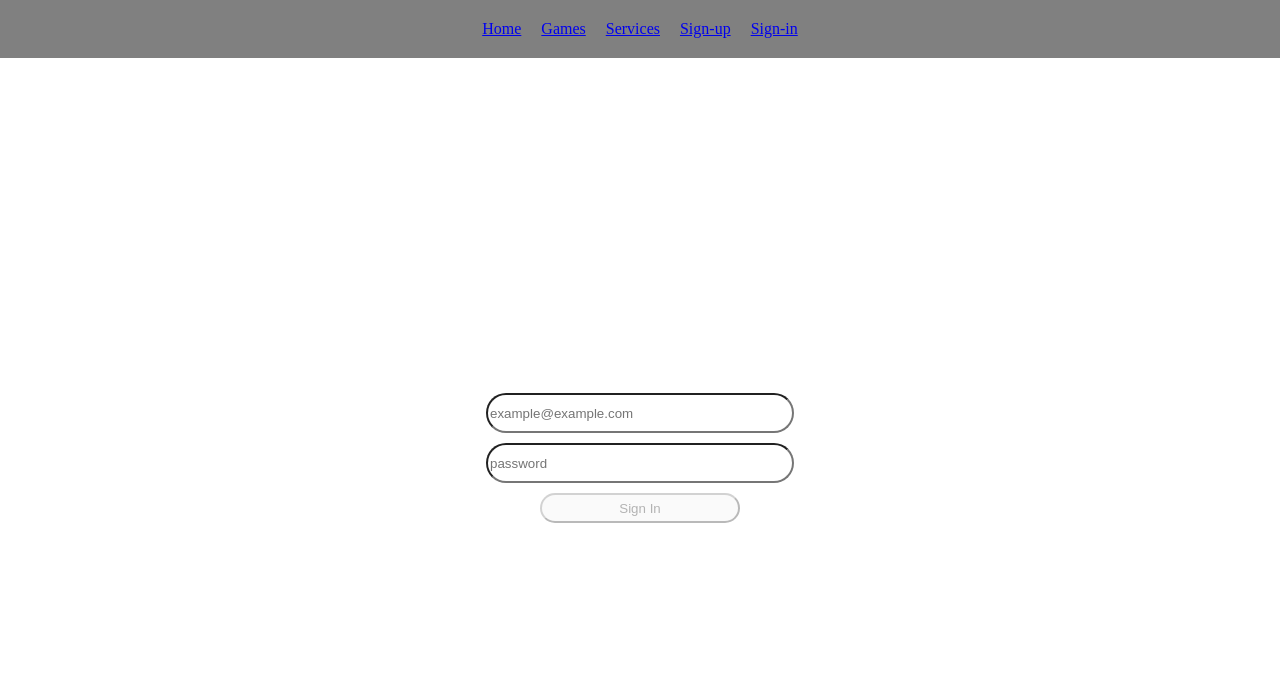
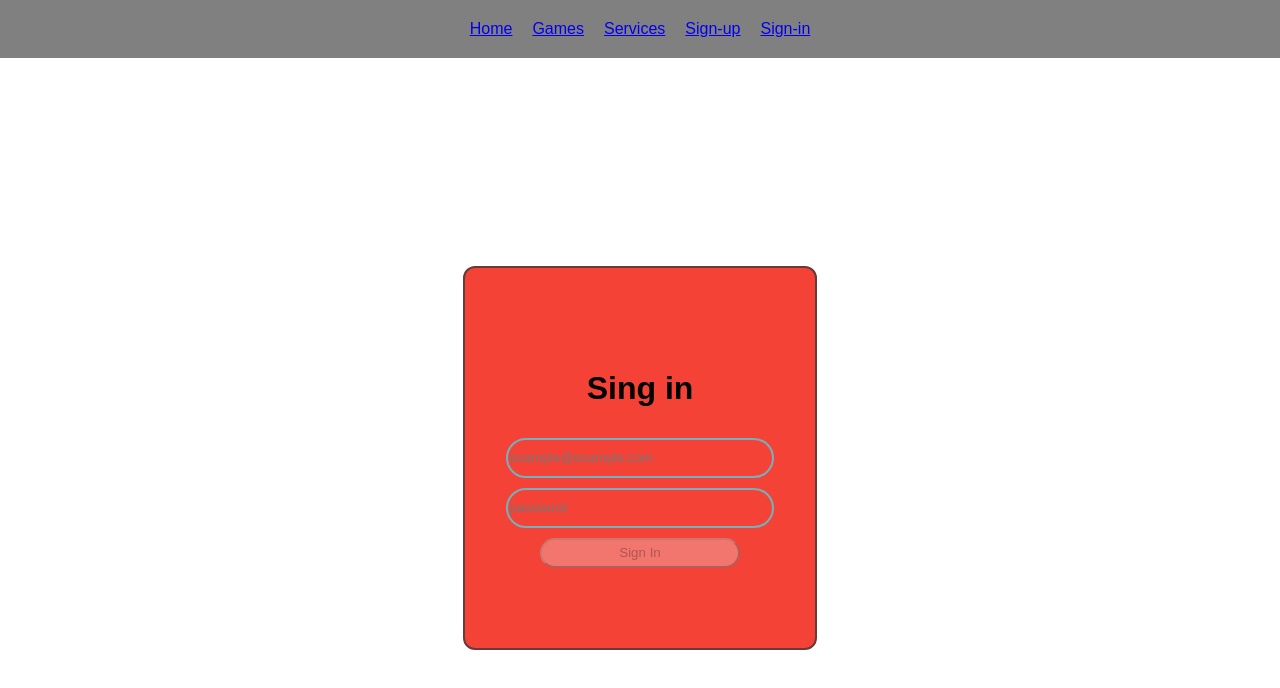
Before and after one commit to oklyz/My_amusment_park-front-end, a React (Vite) app in the folder My_amusment_park(front-end)/: page /sign-in in a window 1280 px wide. Shown: the top 688 px of the page. Built offline with nearby package versions, Linux system fonts and the light colour scheme.

Commit message:
style for sign

```diff
--- a/My_amusment_park(front-end)/src/App.css
+++ b/My_amusment_park(front-end)/src/App.css
@@ -2,6 +2,8 @@
 body {
   margin: 0;
   padding: 0;
+  font-family: "Exo 2", sans-serif;
+  font-optical-sizing: auto;
 }
 
 
@@ -301,7 +303,7 @@ flex-direction:column ;
   gap: 10px;
 }
 .sign-form-up {
-  margin-top: -200px;
+
   display: flex;
 flex-direction:column ;
   justify-content: center;
@@ -313,6 +315,13 @@ flex-direction:column ;
   width: 300px;
 }
 .up{
+
+  margin: 0;
+  height: 380px;
+  width: 350px;
+  border-radius:12px ;
+  border: solid rgb(104, 58, 58) 2px;
+  background-color: #f44336;
   gap: 10px;
   display: flex;
   justify-content: center;
@@ -320,14 +329,19 @@ flex-direction:column ;
   flex-direction:column ;
 }
 .input-wrapper input {
+  background: transparent;
+  border: 2px solid rgb(116, 176, 190);
+
 border-radius: 30px;
 height: 34px;
-width: 300px;
+width: 260px;
 }
 .b-up{
+
   border-radius: 30px;
-  width: 200px;
-  height: 30px;
+  width: 260px;
+  height: 34px;
+  cursor: pointer;
 }
 .b-in{
   border-radius: 30px;
--- a/My_amusment_park(front-end)/src/components/SignIn.jsx
+++ b/My_amusment_park(front-end)/src/components/SignIn.jsx
@@ -22,7 +22,8 @@ const SignIn = ({setUser, user}) => {
 
   return (
     <div className='sign-form'>
-      <form className="sign-form" onSubmit={handleSubmit}>
+      <form className="up" onSubmit={handleSubmit}>
+        <h1>Sing in</h1>
         <div className="input-wrapper">
 
           <input
--- a/My_amusment_park(front-end)/src/components/SignUp.jsx
+++ b/My_amusment_park(front-end)/src/components/SignUp.jsx
@@ -36,7 +36,7 @@ const SignUp = () => {
     <div className='sign-form-up'>
 
       <form onSubmit={handleSubmit} className='up'>
-
+        <h1>Sing up</h1>
         <div className="input-wrapper">
 
           <input
@@ -104,6 +104,7 @@ const SignUp = () => {
         </button>
       </form>
     </div>
+
   )
 }
 
```
